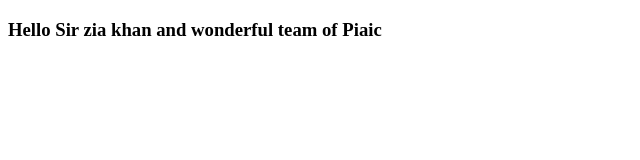
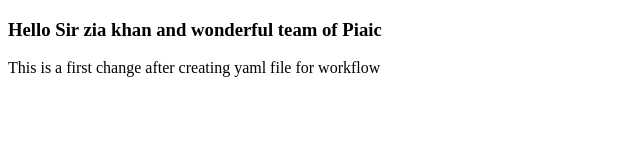
Before and after one commit to Mahmood787/PiaicBootcampAssignment, a plain HTML site: page index.html in a window 1280 px wide. Shown: the whole page, without its empty margins (0-640 px from the left). Drawn offline with Linux system fonts and the light colour scheme.

Commit message:
Update index.html
some new changes after creating yaml

```diff
--- a/index.html
+++ b/index.html
@@ -7,5 +7,6 @@
 </head>
 <body>
     <h3>Hello Sir zia khan and wonderful team of Piaic</h3>
+    <p>This is a first change after creating yaml file for workflow</p>
 </body>
 </html>
```
